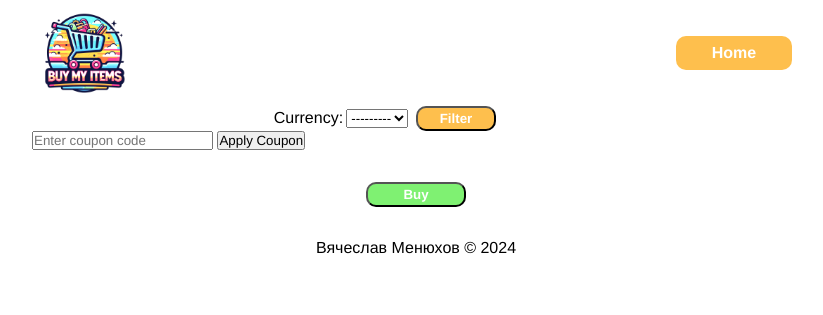
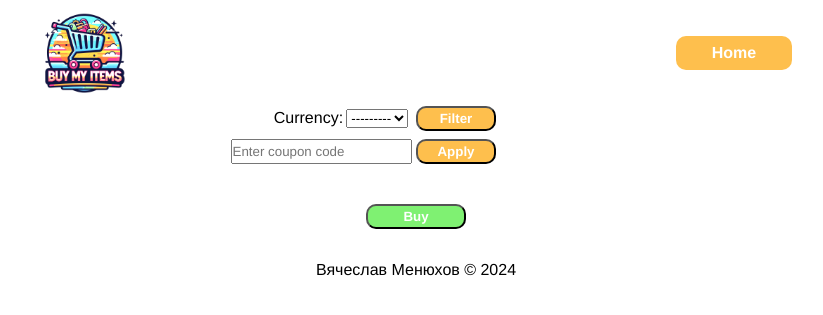
Before and after one commit to platsajacki/buy_my_items, a Django app: page /items/ in a window 1280 px wide. Shown: the top 315 px of the page, without its empty margins (224-1047 px from the left). Run offline with Django 5.2, Linux system fonts and the light colour scheme; data that the repository does not hold is empty; some libraries are stand-ins or nearby versions.

Commit message:
Update styles.

```diff
--- a/bmi/static/css/main.css
+++ b/bmi/static/css/main.css
@@ -87,7 +87,7 @@ footer {
   text-align: center;
 }
 
-.filter {
+.filter, .discount-form  {
   display: grid;
   grid-template-columns: 50% 50%;
   width: 300px;
@@ -102,7 +102,7 @@ footer {
   align-self: center;
 }
 
-.filter button {
+.filter button, .discount-form button {
   width: 80px;
   height: 25px;
   justify-self: start;
@@ -112,3 +112,9 @@ footer {
   color: white;
   text-align: center;
 }
+
+.discount-form {
+  width: 380px;
+  margin-top: 0.5rem;
+  margin-bottom: 0.5rem;
+}
--- a/bmi/static/js/checkout.js
+++ b/bmi/static/js/checkout.js
@@ -6,6 +6,7 @@ initialize()
 checkStatus()
 
 document.querySelector('#payment-form').addEventListener('submit', handleSubmit)
+
 
 // Fetches a payment intent and captures the client secret
 async function initialize() {
@@ -18,6 +19,7 @@ async function initialize() {
   const paymentElement = elements.create('payment', paymentElementOptions)
   paymentElement.mount('#payment-element')
 }
+
 
 async function handleSubmit(e) {
   e.preventDefault()
@@ -38,6 +40,7 @@ async function handleSubmit(e) {
 
   setLoading(false)
 }
+
 
 // Fetches the payment intent status after payment submission
 async function checkStatus() {
@@ -67,8 +70,8 @@ async function checkStatus() {
   }
 }
 
+
 // ------- UI helpers -------
-
 function showMessage(messageText) {
   const messageContainer = document.querySelector('#payment-message');
 
@@ -80,6 +83,7 @@ function showMessage(messageText) {
     messageContainer.textContent = ''
   }, 4000)
 }
+
 
 // Show a spinner on payment submission
 function setLoading(isLoading) {
--- a/bmi/static/templates/checkout.html
+++ b/bmi/static/templates/checkout.html
@@ -12,9 +12,7 @@
 {% block content %}
   <div class="pay">
     <form class="payment-form"  data="{{ data }}" id="payment-form">
-      <div id="payment-element">
-        <!--Stripe.js injects the Payment Element-->
-      </div>
+      <div id="payment-element"></div>
       <button id="submit">
         <div class="spinner hidden" id="spinner"></div>
         <span id="button-text">Pay now</span>
--- a/bmi/static/templates/includes/apply_coupon.html
+++ b/bmi/static/templates/includes/apply_coupon.html
@@ -1,5 +1,5 @@
 <form class="discount-form">
   <input type="hidden" id="percent-off" name="percent_off">
   <input id="coupon-id" name="discount_id" type="text" placeholder="Enter coupon code">
-  <button id="apply-coupon" type="button">Apply Coupon</button>
+  <button id="apply-coupon" type="button">Apply</button>
 </form>
```
